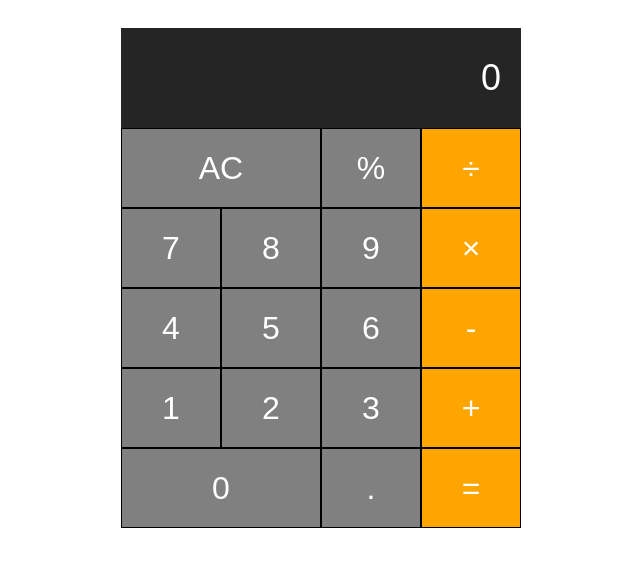
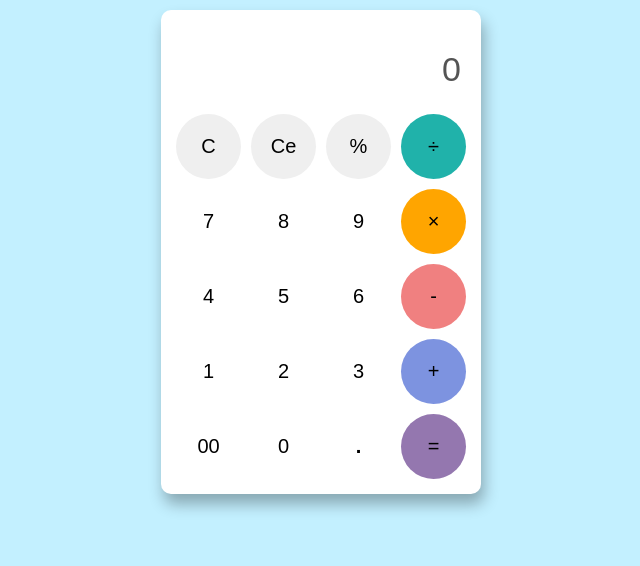
Before and after one commit to Asrulramadani/calculator, a plain HTML site: page index.html in a window 1280 px wide. Shown: the whole page, without its empty margins (319-959 px from the left). Drawn offline with Linux system fonts and the light colour scheme.

Commit message:
change interface calculator in stylesheet.css file

```diff
--- a/index.html
+++ b/index.html
@@ -15,36 +15,38 @@
 
         <div class="calculator-keys">
             <div class="row">
-                <button class="all-clear">AC</button>
+                <button class="all-clear">C</button>
+                <button class="all-clear">Ce</button>
                 <button class="percentage">%</button>
-                <button class="operator" value="/">&divide;</button>
+                <button class="operator bagi" value="/">&divide;</button>
             </div>
 
             <div class="row">
                 <button class="number" value="7">7</button>
                 <button class="number" value="8">8</button>
                 <button class="number" value="9">9</button>
-                <button class="operator" value="*">&times;</button>
+                <button class="operator kali" value="*">&times;</button>
             </div>
 
             <div class="row">
                 <button class="number" value="4">4</button>
                 <button class="number" value="5">5</button>
                 <button class="number" value="6">6</button>
-                <button class="operator" value="-">-</button>
+                <button class="operator kurang" value="-">-</button>
             </div>
 
             <div class="row">
                 <button class="number" value="1">1</button>
                 <button class="number" value="2">2</button>
                 <button class="number" value="3">3</button>
-                <button class="operator" value="+">+</button>
+                <button class="operator tambah"  value="+">+</button>
             </div>
 
             <div class="row">
+                <button class="empety">00</button>
                 <button class="number zero-btn" value="0">0</button>
                 <button class="decimal" value=".">.</button>
-                <button class="equal-sign">=</button>
+                <button class="equal-sign smd">=</button>
             </div>
         </div>
     </div>
--- a/stylesheet.css
+++ b/stylesheet.css
@@ -1,55 +1,89 @@
+body {
+    background-color: rgb(195, 240, 255);
+}
+
 .calculator {
-    text-align: center;
-    margin: 0 auto;
-    padding: 20px;
-    width: 400px;
+    width: 300px;
+    height: auto;
+    background-color: #fff;
+    margin: 10px auto;
+    display: flex;
+    flex-direction: column;
+    border-radius: 10px;
+    -webkit-border-radius: 10px;
+    -moz-border-radius: 10px;
+    -ms-border-radius: 10px;
+    -o-border-radius: 10px;
+    padding: 10px;
+    box-shadow: 3px 10px 15px rgba(0,0,0,0.3);
 }
 
 .calculator-screen {
-    width: 100%;
-    height: 100px;
-    background-color: #252525;
-    color: #fff;
+    padding: 30px 10px 20px;
+    font-size: 34px;
     text-align: right;
-    font-size: 36px;
+    outline: none;
     border: none;
-    padding: 0 20px;
-    box-sizing: border-box;
+    background-color: white;
 }
 
 .calculator-keys {
-    width: 100%;
+    display: flex;
+    flex-direction: column;
+    justify-content: center;
+    align-items: center;
 }
 
 .row {
+    width: 100%;
     display: flex;
+
 }
 
 button {
-    height: 80px;
-    background-color: gray;
-    border: 1px solid black;
-    font-size: 32px;
-    color: #fff;
-    width: 25%;
+    width: 65px;
+    height: 65px;
+    border-radius: 50%;
+    -webkit-border-radius: 50%;
+    -moz-border-radius: 50%;
+    -ms-border-radius: 50%;
+    -o-border-radius: 50%;
+    border: none;
+    margin: 5px;
+    font-size: 20px;
+    display: flex;
+    justify-content: center;
+    align-items: center;
     outline: none;
+    cursor: pointer;
+    user-select: none;
+
 }
 
-button:hover {
-    background-color: darkgray;
+.operator.bagi {
+    background-color: #20b2aa;
 }
 
-.all-clear,
-.zero-btn {
-    width: 50%;
+.operator.kali {
+    background-color: #ffa500;
 }
 
-.operator,
-.equal-sign {
-    background-color: orange;
+.operator.kurang {
+    background-color: #f08080;
 }
 
-.operator:hover,
-.equal-sign:hover {
-    background-color: darkorange;
+.operator.tambah {
+    background-color: #7d93e0;
 }
+
+.equal-sign {
+    background-color: #9477af;
+}
+
+.number, .empety, .decimal {
+    background-color: transparent;
+}
+
+.decimal {
+    font-weight: 700;
+}
```
